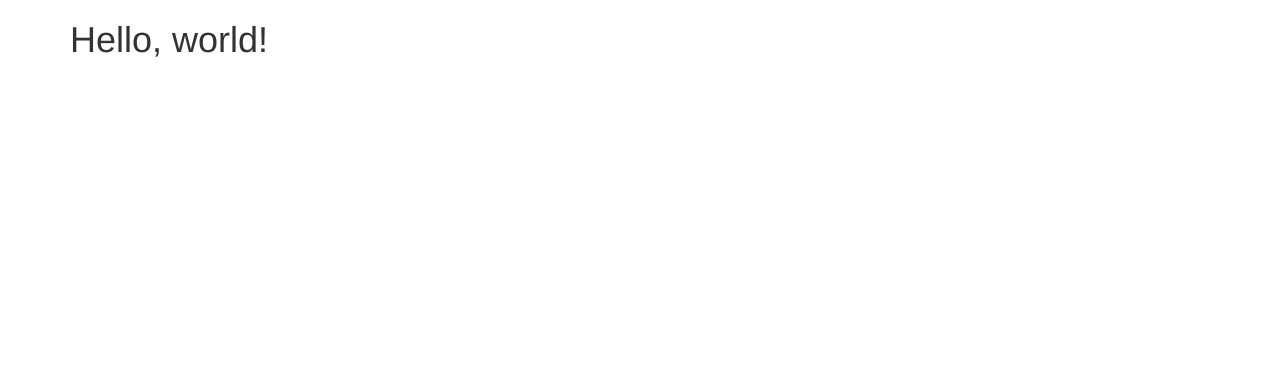
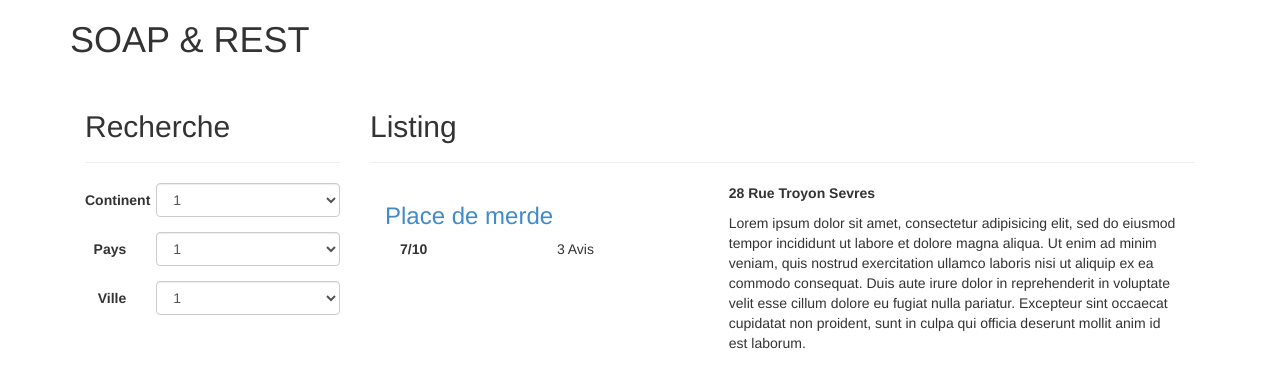
Before and after one commit to yodacode/Soupe, a PHP site: page / in a window 1280 px wide. Before the commit the part shown is almost empty. Shown: the top 388 px of the page. Run offline with PHP 8.4, Linux system fonts and the light colour scheme.

Commit message:
prepare template for listing

```diff
--- /dev/null
+++ b/app/footer.php
@@ -0,0 +1,9 @@
+    </div>
+
+    <!-- jQuery (necessary for Bootstrap's JavaScript plugins) -->
+    <script src="jquery/jquery.min.js"></script>
+    <!-- Include all compiled plugins (below), or include individual files as needed -->
+    <script src="bootstrap/js/bootstrap.min.js"></script>
+    <script type="text/javascript" src="js/App.js"></script>
+  </body>
+</html>
--- /dev/null
+++ b/app/header.php
@@ -0,0 +1,15 @@
+<!DOCTYPE html>
+<html lang="en">
+  <head>
+    <meta charset="utf-8">
+    <meta http-equiv="X-UA-Compatible" content="IE=edge">
+    <meta name="viewport" content="width=device-width, initial-scale=1">
+    <title>App : Listing</title>
+
+    <!-- Bootstrap -->
+    <link href="bootstrap/css/bootstrap.min.css" rel="stylesheet">
+
+  </head>
+  <body>
+
+  	<div class="container">
--- a/app/index.php
+++ b/app/index.php
@@ -1,25 +1,68 @@
-<!DOCTYPE html>
-<html lang="en">
-  <head>
-    <meta charset="utf-8">
-    <meta http-equiv="X-UA-Compatible" content="IE=edge">
-    <meta name="viewport" content="width=device-width, initial-scale=1">
-    <title>App : Listing</title>
+<?php include 'header.php'; ?>
+<h1>SOAP & REST</h1>
+<div class="col-md-3">
+	<div class="page-header">
+		<h2>Recherche</h2>
+	</div>
+	<form class="form-horizontal" role="form">
+		<div class="form-group">
+			<label class="control-label col-sm-3">Continent</label>
+			<div class="col-sm-9">
+				<select class="form-control">
+				  <option>1</option>
+				  <option>2</option>
+				  <option>3</option>
+				  <option>4</option>
+				  <option>5</option>
+				</select>
+			</div>
+		</div>
+		<div class="form-group">
+			<label class="control-label col-sm-3">Pays</label>
+			<div class="col-sm-9">
+				<select class="form-control">
+				  <option>1</option>
+				  <option>2</option>
+				  <option>3</option>
+				  <option>4</option>
+				  <option>5</option>
+				</select>
+			</div>
+		</div>
+		<div class="form-group">
+			<label class="control-label col-sm-3">Ville</label>
+			<div class="col-sm-9">
+				<select class="form-control">
+				  <option>1</option>
+				  <option>2</option>
+				  <option>3</option>
+				  <option>4</option>
+				  <option>5</option>
+				</select>
+			</div>
+		</div>
 
-    <!-- Bootstrap -->
-    <link href="bootstrap/css/bootstrap.min.css" rel="stylesheet">
-
-  </head>
-  <body>
-
-  	<div class="container">
-    	<h1>Hello, world!</h1>
-    </div>
-
-    <!-- jQuery (necessary for Bootstrap's JavaScript plugins) -->
-    <script src="jquery/jquery.min.js"></script>
-    <!-- Include all compiled plugins (below), or include individual files as needed -->
-    <script src="bootstrap/js/bootstrap.min.js"></script>
-    <script type="text/javascript" src="js/App.js"></script>
-  </body>
-</html>
+	</form>
+</div>
+<div class="col-md-9">
+	<div class="page-header">
+		<h2>Listing</h2>
+	</div>
+	<div class="item">
+		<div class="col-md-5">
+			<h3><a href="#">Place de merde</a></h3>
+			<div class="col-md-6"><strong>7/10</strong></div>
+			<div class="col-md-6">3 Avis</div>
+		</div>
+		<div class="col-md-7">
+			<p><strong>28 Rue Troyon Sevres</strong></p>
+			<p>Lorem ipsum dolor sit amet, consectetur adipisicing elit, sed do eiusmod
+			tempor incididunt ut labore et dolore magna aliqua. Ut enim ad minim veniam,
+			quis nostrud exercitation ullamco laboris nisi ut aliquip ex ea commodo
+			consequat. Duis aute irure dolor in reprehenderit in voluptate velit esse
+			cillum dolore eu fugiat nulla pariatur. Excepteur sint occaecat cupidatat non
+			proident, sunt in culpa qui officia deserunt mollit anim id est laborum.</p>
+		</div>
+	</div>
+</div>
+<?php include 'footer.php'; ?>
--- a/app/js/App.js
+++ b/app/js/App.js
@@ -1,3 +1,26 @@
 $(function () {
 	console.log('It works');
+	$.ajax({
+		url: 'http://rest.dev/curl/places.php',
+		type: 'GET',
+		dataType: "xml",
+		complete: function (xml) {
+
+
+			$(xml.responseXML).find('item').each(function(){
+
+			});
+
+			// var xml = $.parseXML(data.responseXML),
+			//   $xml = $( xml );
+
+			// // $test = $xml.find('test');
+			// console.log($xml.find('item'));
+
+			// $xml.find('item').each(function () {
+			// 	console.log($(this));
+			// });
+
+		}
+	});
 });
```
